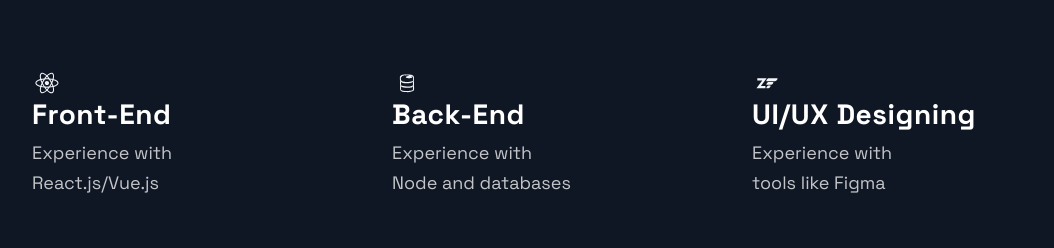
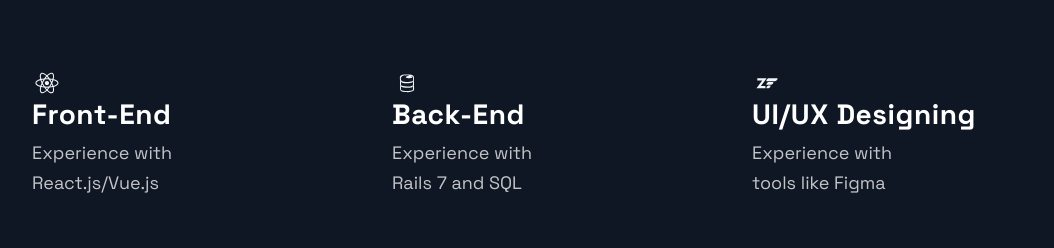
Before and after one commit to AfaqShahidKhan/portfolio-website-template-in-next-js, a Next.js app: page / in a window 1280 px wide. Shown: the part 2560-2808 px from the top of the page, without its empty margins (88-1142 px from the left). Built offline with nearby package versions, Linux system fonts and the light colour scheme.

Commit message:
Update Technologies.js

```diff
--- a/src/components/Technologies/Technologies.js
+++ b/src/components/Technologies/Technologies.js
@@ -41,7 +41,7 @@
           <ListTitle>Back-End</ListTitle>{" "}
           <ListParagraph>
             Experience with <br />
-            Node and databases
+            Rails 7 and SQL
           </ListParagraph>
         </ListContainer>
       </ListItem>
```
